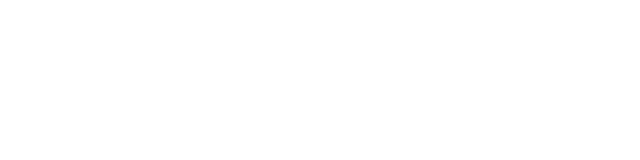
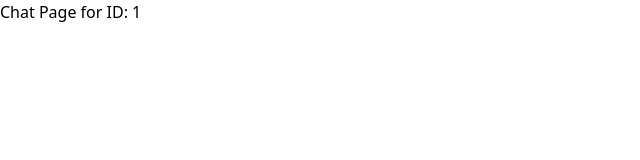
Before and after one commit to ThamanGurung01/character_chatbot, a React (Vite) app in the folder client/: page /chat/1 in a window 1280 px wide. Before the commit this address had no page. Shown: the top 160 px of the page, without its empty margins (0-640 px from the left). Built offline with nearby package versions, Linux system fonts and the light colour scheme.

Commit message:
route chat setup frontend

```diff
--- a/client/src/App.tsx
+++ b/client/src/App.tsx
@@ -1,12 +1,14 @@
 import './App.css'
 import { BrowserRouter as Router, Routes, Route } from 'react-router-dom';
 import Home from './pages/Home';
+import Chat from './pages/Chat';
 function App() {
 
   return (
     <Router>
       <Routes>
         <Route path="/" element={<Home/>} />
+        <Route path="/chat/:id" element={<Chat/>} />
       </Routes>
     </Router>
   )
--- a/client/src/components/UI/Card.tsx
+++ b/client/src/components/UI/Card.tsx
@@ -9,7 +9,7 @@
 const Card:React.FC<Props> = ({id,title,description,imageUrl}) => {
     const navigate=useNavigate();
     const handleCardClick=()=>{
-        navigate(`/character/${id}`);
+        navigate(`/chat/${id}`);
     }
   return (
     <div className='border-4 rounded-lg border-gray-200 bg-gray-200 shadow-xl cursor-pointer hover:shadow-gray-500 p-4 m-4 w-1/4 flex flex-col items-center' onClick={handleCardClick}>
--- /dev/null
+++ b/client/src/pages/Chat.tsx
@@ -0,0 +1,15 @@
+import React from 'react'
+import { useParams } from 'react-router-dom'
+const Chat:React.FC = () => {
+    const {id}=useParams();
+    if(!id){
+        return <div className='font-bold text-red-500 text-9xl min-h-screen flex justify-center items-center'>No Chat ID Provided</div>;
+    }
+  return (
+    <div>
+        <h1>Chat Page for ID: {id}</h1>
+    </div>
+  )
+}
+
+export default Chat
```
